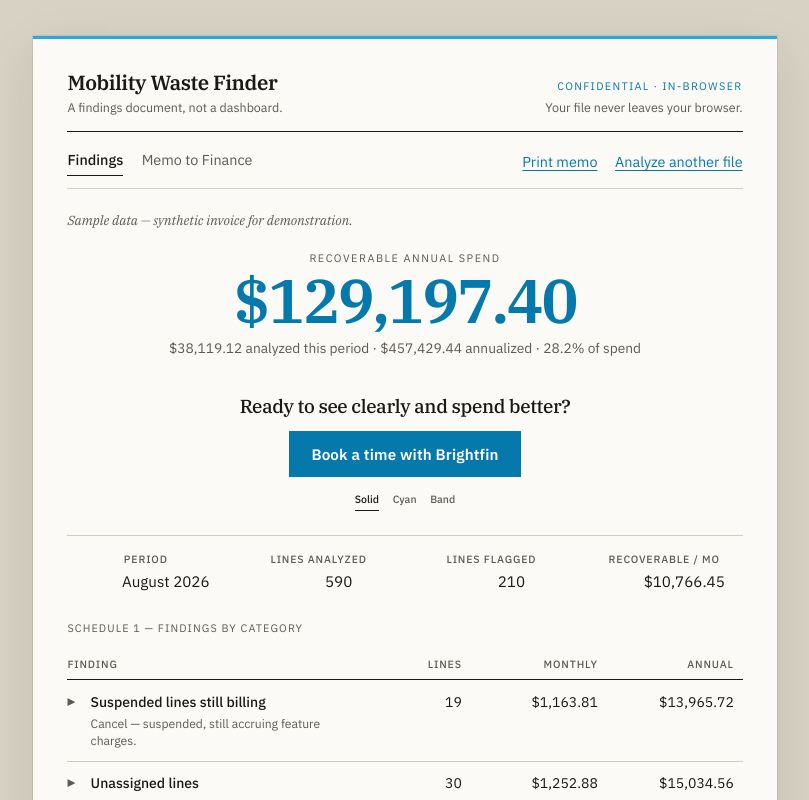
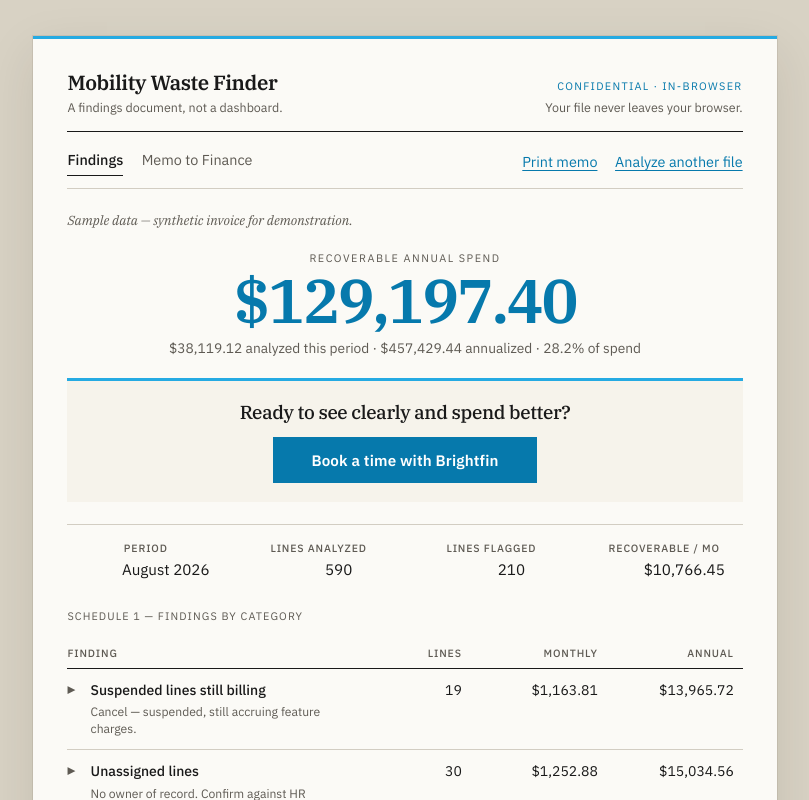
Before and after one commit to markjsaldana-stack/mobility-waste-finder, a React (Vite) app: page / in a window 1280 px wide. Both pictures are taken after a click on the button "Use the sample invoice". Shown: the top 800 px of the page, without its empty margins (235-1044 px from the left). Built offline with nearby package versions, Linux system fonts and the light colour scheme.

Commit message:
Keep the band treatment for the Brightfin booking CTA
Drops the solid/cyan switcher so the cream panel with the
cyan rule is the only post-analysis call to action.

Co-authored-by: mark.j.saldana <mark.j.saldana@gmail.com>

```diff
--- a/src/BookCta.tsx
+++ b/src/BookCta.tsx
@@ -1,21 +1,8 @@
-import { useEffect, useId, useRef, useState } from "react"
+import { useEffect, useId, useRef } from "react"
 
-const TREATMENTS = [
-  { id: "solid", label: "Solid" },
-  { id: "cyan", label: "Cyan" },
-  { id: "band", label: "Band" },
-] as const
-
-type Treatment = (typeof TREATMENTS)[number]["id"]
-
-type Props = {
-  picker?: boolean
-}
-
-export function BookCta({ picker = false }: Props) {
+export function BookCta() {
   const dialogRef = useRef<HTMLDialogElement>(null)
   const copyId = useId()
-  const [treatment, setTreatment] = useState<Treatment>("solid")
 
   useEffect(() => {
     const el = dialogRef.current
@@ -31,27 +18,11 @@ export function BookCta({ picker = false }: Props) {
   }
 
   return (
-    <aside className={`book-cta is-${treatment} no-print`}>
+    <aside className="book-cta no-print">
       <p className="book-cta-lead">Ready to see clearly and spend better?</p>
       <button type="button" className="book-cta-btn" aria-haspopup="dialog" onClick={open}>
         Book a time with Brightfin
       </button>
-      {picker ? (
-        <div className="cta-picker" role="tablist" aria-label="CTA treatments">
-          {TREATMENTS.map((item) => (
-            <button
-              key={item.id}
-              type="button"
-              role="tab"
-              aria-selected={treatment === item.id}
-              className={treatment === item.id ? "is-active" : undefined}
-              onClick={() => setTreatment(item.id)}
-            >
-              {item.label}
-            </button>
-          ))}
-        </div>
-      ) : null}
 
       <dialog
         ref={dialogRef}
--- a/src/FindingsView.tsx
+++ b/src/FindingsView.tsx
@@ -25,7 +25,7 @@ export function FindingsView({ analysis }: Props) {
           {formatMoney(analysis.annualizedSpend)} annualized · {formatPct(analysis.reductionPct)} of
           spend
         </p>
-        <BookCta picker />
+        <BookCta />
         <dl className="headline-meta">
           <div>
             <dt>Period</dt>
--- a/src/index.css
+++ b/src/index.css
@@ -207,36 +207,10 @@ button:focus-visible,
   flex-direction: column;
   align-items: center;
   text-align: center;
-  margin: 1.15rem 0 0.1rem;
-  padding: 1.05rem 0.5rem 0.2rem;
-}
-
-.cta-picker {
-  display: flex;
-  flex-wrap: wrap;
-  justify-content: center;
-  gap: 0.15rem 0.85rem;
-  margin-top: 0.95rem;
-  margin-bottom: 0;
-  font-size: 0.66rem;
-  font-weight: 500;
-  letter-spacing: 0.1em;
-  text-transform: uppercase;
-  color: var(--ink-muted);
-}
-
-.cta-picker button {
-  padding-bottom: 0.15rem;
-  border-bottom: 1px solid transparent;
-}
-
-.cta-picker button.is-active {
-  color: var(--ink);
-  border-bottom-color: var(--ink);
-}
-
-.cta-picker button:hover {
-  color: var(--ink);
+  margin-top: 1.2rem;
+  padding: 1.2rem 1.1rem 1.2rem;
+  background: var(--paper);
+  border-top: 3px solid var(--accent);
 }
 
 .book-cta-lead {
@@ -250,6 +224,7 @@ button:focus-visible,
 
 .book-cta-btn {
   margin-top: 0.8rem;
+  min-width: 16.5rem;
   background: var(--accent-deep);
   color: #fff;
   padding: 0.72rem 1.4rem 0.74rem;
@@ -262,25 +237,6 @@ button:focus-visible,
 
 .book-cta-btn:hover {
   background: #056892;
-}
-
-.book-cta.is-cyan .book-cta-btn {
-  background: var(--accent);
-}
-
-.book-cta.is-cyan .book-cta-btn:hover {
-  background: #1b96c9;
-}
-
-.book-cta.is-band {
-  margin-top: 1.2rem;
-  padding: 1.2rem 1.1rem 1.2rem;
-  background: var(--paper);
-  border-top: 3px solid var(--accent);
-}
-
-.book-cta.is-band .book-cta-btn {
-  min-width: 16.5rem;
 }
 
 .book-dialog {
```
